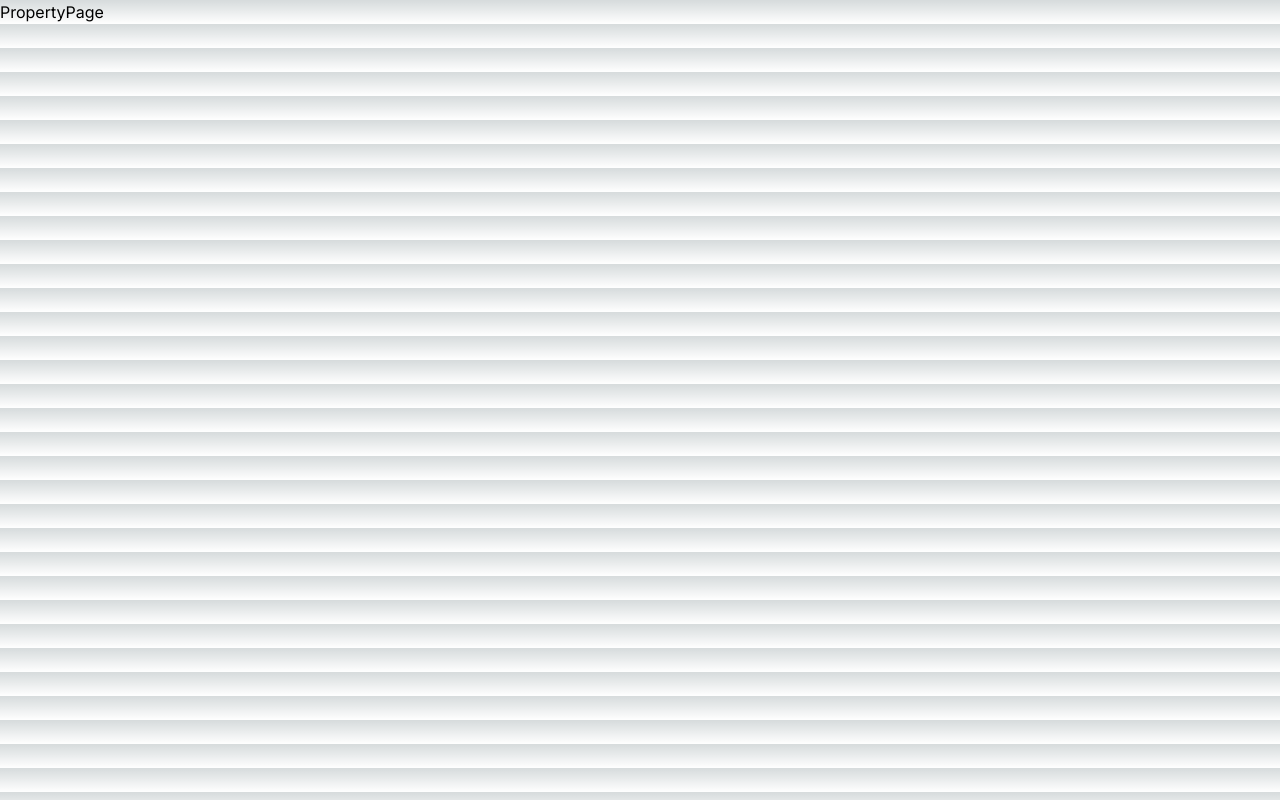
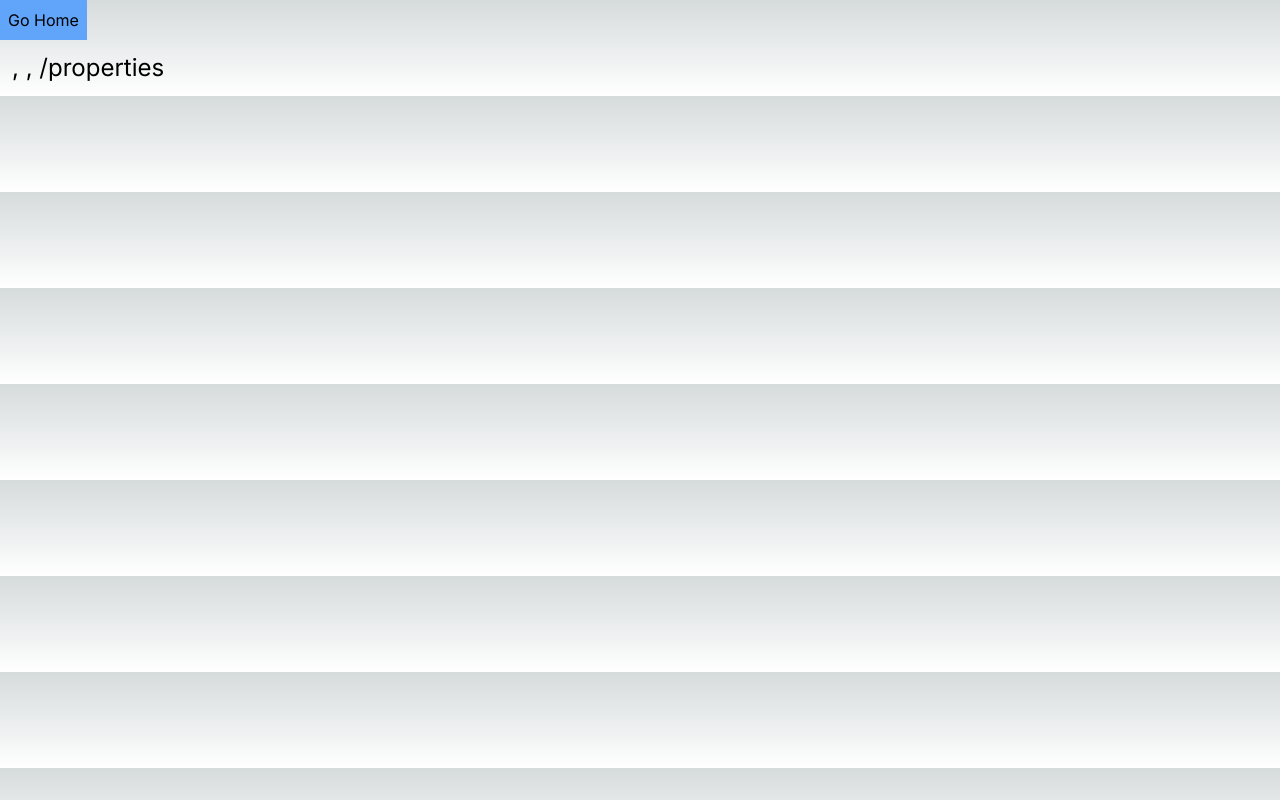
Before and after one commit to SilvesterSpath/nextjs_14_app, a Next.js app: page /properties in a window 1280 px wide. Built offline with nearby package versions, Linux system fonts and the light colour scheme.

Commit message:
next/navigation

```diff
--- a/app/properties/[...id]/page.tsx
+++ b/app/properties/[...id]/page.tsx
@@ -1,12 +1,30 @@
 'use client';
 import React from 'react';
-import { useRouter } from 'next/navigation';
+import {
+  useRouter,
+  useParams,
+  useSearchParams,
+  usePathname,
+} from 'next/navigation';
 
 const PropertyPage = () => {
   const router = useRouter();
+  const { id } = useParams();
+  const searchParams = useSearchParams();
+  const name = searchParams.get('name');
+  const pathname = usePathname();
 
-  console.log('Hello from the console');
-  return <div>PropertyPage</div>;
+  console.log('Hello from the browser');
+  return (
+    <div>
+      <button onClick={() => router.push('/')} className='bg-blue-400 p-2'>
+        Go Home
+      </button>
+      <p className='text-2xl p-3 mx-auto'>
+        {id}, {name}, {pathname}
+      </p>
+    </div>
+  );
 };
 
 export default PropertyPage;
```
